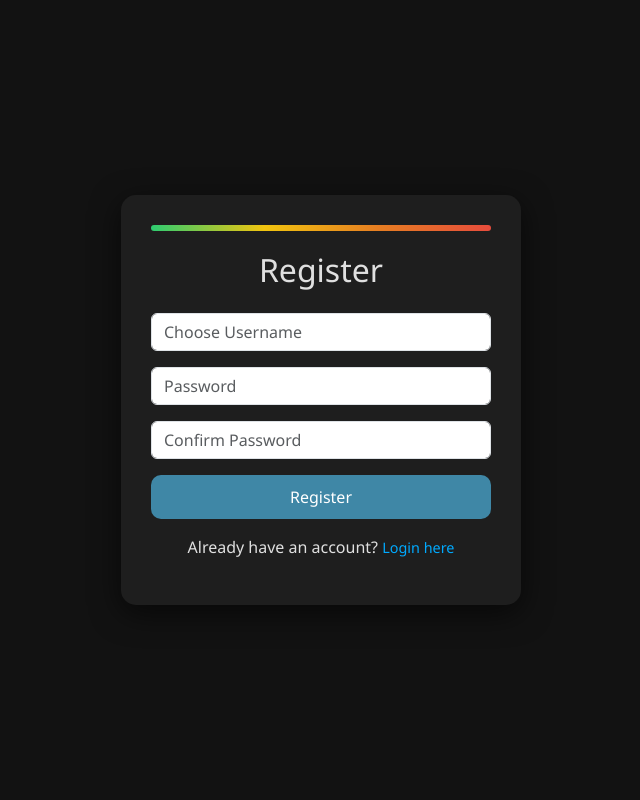
After one commit to divesh-bhakari/webappscanner, a Flask app: page /register in a window 1280 px wide. The commit adds this page. Shown: the whole page, without its empty margins (319-959 px from the left). Run offline with Flask 3, Linux system fonts and the light colour scheme.

```diff
--- a/app.py
+++ b/app.py
@@ -1,4 +1,4 @@
-from flask import Flask, render_template, request, flash, redirect, url_for, send_file
+from flask import Flask, render_template, request, flash, redirect, url_for, send_file, session
 import requests
 from urllib.parse import urlparse
 from datetime import datetime
@@ -9,6 +9,7 @@ import time
 from threading import Thread
 from flask_limiter import Limiter
 from flask_limiter.util import get_remote_address
+from werkzeug.security import generate_password_hash, check_password_hash
 
 # --------------------------
 # Flask App Setup
@@ -35,10 +36,9 @@ ALLOWED_SITES = [
 # --------------------------
 limiter = Limiter(
     key_func=get_remote_address,
-    default_limits=["2 per hour;6 per day"]
+    default_limits=["20 per hour;60 per day"]
 )
-limiter.init_app(app)  # initialize here instead of passing app in constructor
-
+limiter.init_app(app)
 
 # --------------------------
 # Versioning Info
@@ -49,6 +49,12 @@ LAST_UPDATED = datetime.now()
 @app.context_processor
 def inject_version_info():
     return dict(app_version=APP_VERSION, last_updated=LAST_UPDATED.strftime("%d-%m-%Y"))
+
+# --------------------------
+# In-memory User Database (Dictionary)
+# --------------------------
+# For production, replace with real database
+users_db = {}
 
 # --------------------------
 # URL Validation
@@ -73,8 +79,9 @@ def validate_url(url):
         return None, f"Error: {str(e)}"
 
 # --------------------------
+# SCANNERS (All original code intact)
+# --------------------------
 # SQL Injection Scanner
-# --------------------------
 def sql_injection_scan(url):
     payloads = ["' OR '1'='1", "\" OR \"1\"=\"1", "' OR '1'='1' -- ", "' OR '1'='1' /*", "'; DROP TABLE users--", "' OR SLEEP(5)--"]
     try:
@@ -92,9 +99,7 @@ def sql_injection_scan(url):
         pass
     return "No SQL Injection found"
 
-# --------------------------
 # XSS Scanner
-# --------------------------
 def xss_scan(url, post_data=None, check_stored=False, stored_url=None):
     payloads = ["<script>alert(1)</script>", "<img src=x onerror=alert(1)>", "<svg/onload=alert(1)>",
                 "'\"><iframe src=javascript:alert(1)>", "<body onload=alert(1)>",
@@ -122,9 +127,7 @@ def xss_scan(url, post_data=None, check_stored=False, stored_url=None):
         pass
     return "No XSS found"
 
-# --------------------------
 # Directory Traversal
-# --------------------------
 def dir_traversal_scan(url):
     import urllib.parse
     payloads = ["/../", "/../../../../etc/passwd", "/..%2F..%2F..%2Fetc/passwd", "/../../../../boot.ini", "/..%2F..%2F..%2Fboot.ini"]
@@ -140,9 +143,7 @@ def dir_traversal_scan(url):
             continue
     return "No Directory Traversal found"
 
-# --------------------------
 # Open Redirect
-# --------------------------
 def open_redirect_scan(url):
     import urllib.parse
     redirect_params = ["url", "next", "redirect", "dest", "goto", "return", "page"]
@@ -165,9 +166,7 @@ def open_redirect_scan(url):
         pass
     return "No Open Redirect found"
 
-# --------------------------
 # Clickjacking
-# --------------------------
 def clickjacking_scan(url):
     try:
         r = requests.get(url, timeout=5)
@@ -191,9 +190,7 @@ def clickjacking_scan(url):
         pass
     return "No Clickjacking found"
 
-# --------------------------
 # Insecure Headers
-# --------------------------
 important_headers = {
     "Content-Security-Policy": "Helps prevent XSS",
     "Strict-Transport-Security": "Forces HTTPS",
@@ -226,9 +223,7 @@ def insecure_headers_scan(url):
     except:
         return "Error fetching headers"
 
-# --------------------------
 # Unsafe HTTP Methods
-# --------------------------
 def improved_http_method_scan(url):
     risky_methods = ["PUT", "DELETE", "TRACE", "CONNECT", "PATCH"]
     results = []
@@ -251,9 +246,7 @@ def improved_http_method_scan(url):
         return "⚠️ Unsafe HTTP Methods Detected:\n" + "\n".join(results)
     return "✅ HTTP Methods are safe"
 
-# --------------------------
 # Robots.txt
-# --------------------------
 def robots_scan(url):
     sensitive_keywords = ["admin", "backup", "config", "test", "private", "secret"]
     try:
@@ -272,15 +265,86 @@ def robots_scan(url):
     return "No robots.txt found"
 
 # --------------------------
-# Flask Routes
+# FLASK ROUTES
 # --------------------------
-@app.route('/', methods=['GET'])
+
+# Home page
+@app.route('/')
 def index():
+    if not session.get('username'):
+        return redirect(url_for('login'))
     return render_template('index.html')
 
+# --------------------------
+# Registration
+# --------------------------
+@app.route('/register', methods=['GET','POST'])
+@limiter.exempt   # ADD THIS LINE
+def register():
+    if request.method == 'POST':
+        username = request.form.get('username').strip()
+        password = request.form.get('password').strip()
+        confirm_password = request.form.get('confirm_password').strip()
+
+        if not username or not password or not confirm_password:
+            flash("Please fill all fields")
+            return redirect(url_for('register'))
+
+        if password != confirm_password:
+            flash("Passwords do not match")
+            return redirect(url_for('register'))
+
+        if username in users_db:
+            flash("Username already exists")
+            return redirect(url_for('register'))
+
+        hashed_pw = generate_password_hash(password)
+        users_db[username] = hashed_pw
+        flash("Registration successful. Please login.")
+        return redirect(url_for('login'))
+
+    return render_template('register.html')
+
+# --------------------------
+# Login
+# --------------------------
+@app.route('/login', methods=['GET','POST'])
+@limiter.exempt   # ADD THIS LINE
+def login():
+    if request.method == 'POST':
+        username = request.form.get('username').strip()
+        password = request.form.get('password').strip()
+
+        if username in users_db and check_password_hash(users_db[username], password):
+            session['username'] = username
+            flash("Login successful")
+            return redirect(url_for('index'))
+        else:
+            flash("Invalid username or password")
+            return redirect(url_for('login'))
+
+    return render_template('login.html')
+
+# --------------------------
+# Logout
+# --------------------------
+@app.route('/logout')
+@limiter.exempt
+def logout():
+    session.pop('username', None)
+    flash("Logged out successfully")
+    return redirect(url_for('login'))
+
+# --------------------------
+# Scan Endpoint
+# --------------------------
 @app.route('/scan', methods=['POST'])
 @limiter.limit("2 per hour")
 def scan():
+    if not session.get('username'):
+        flash("Please login first")
+        return redirect(url_for('login'))
+
     url = request.form.get('url').strip()
 
     # Whitelist check
@@ -352,6 +416,10 @@ def scan():
 # --------------------------
 @app.route('/download_csv')
 def download_csv():
+    if not session.get('username'):
+        flash("Please login first")
+        return redirect(url_for('login'))
+
     csv_filename = os.path.join(CSV_FOLDER, "scan_results.csv")
     if os.path.exists(csv_filename):
         return send_file(csv_filename, mimetype='text/csv', download_name='scan_results.csv', as_attachment=True)
--- /dev/null
+++ b/templates/register.html
@@ -0,0 +1,73 @@
+<!DOCTYPE html>
+<html lang="en">
+<head>
+  <meta charset="UTF-8">
+  <title>Register - Web Application Vulnerability Scanner</title>
+  <link href="https://cdn.jsdelivr.net/npm/bootstrap@5.3.0/dist/css/bootstrap.min.css" rel="stylesheet">
+  <style>
+    body {
+      background-color: #121212;
+      color: #e0e0e0;
+      font-family: 'Segoe UI', Tahoma, Geneva, Verdana, sans-serif;
+      display: flex;
+      justify-content: center;
+      align-items: center;
+      height: 100vh;
+      margin: 0;
+    }
+    .glass-card {
+      background: #1e1e1e;
+      border-radius: 15px;
+      padding: 30px;
+      box-shadow: 0 8px 30px rgba(0,0,0,0.6);
+      width: 400px;
+      text-align: center;
+    }
+    .gradient-bar {
+      height: 6px;
+      border-radius: 5px;
+      background: linear-gradient(to right, #2ecc71, #f1c40f, #e67e22, #e74c3c);
+      margin-bottom: 20px;
+    }
+    .btn-primary {
+      background: #3f87a6;
+      border: none;
+      border-radius: 10px;
+      padding: 10px 25px;
+      font-weight: 500;
+      color: #fff;
+      width: 100%;
+    }
+    .btn-primary:hover {
+      background: #326f85;
+    }
+    a {
+      color: #00aaff;
+      text-decoration: none;
+      font-size: 0.9rem;
+    }
+    a:hover {
+      text-decoration: underline;
+    }
+  </style>
+</head>
+<body>
+  <div class="glass-card">
+    <div class="gradient-bar"></div>
+    <h2 class="mb-4">Register</h2>
+    <form method="POST" action="{{ url_for('register') }}">
+      <div class="mb-3">
+        <input type="text" name="username" class="form-control" placeholder="Choose Username" required>
+      </div>
+      <div class="mb-3">
+        <input type="password" name="password" class="form-control" placeholder="Password" required>
+      </div>
+      <div class="mb-3">
+        <input type="password" name="confirm_password" class="form-control" placeholder="Confirm Password" required>
+      </div>
+      <button type="submit" class="btn btn-primary">Register</button>
+    </form>
+    <p class="mt-3">Already have an account? <a href="{{ url_for('login') }}">Login here</a></p>
+  </div>
+</body>
+</html>
```
Also changed, not shown: templates/index.html (+24 -5 lines), templates/login.html (added, +70 -0 lines).
